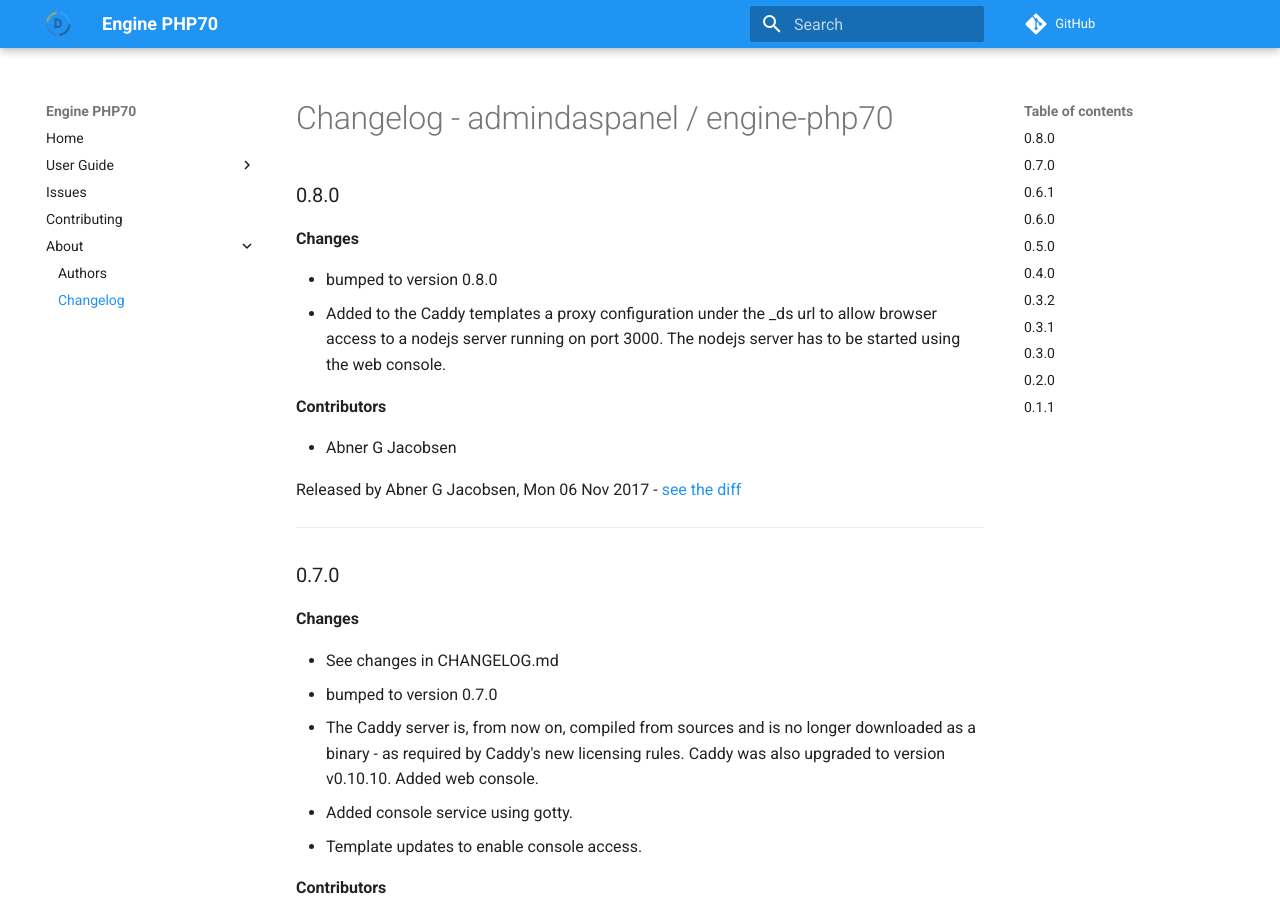
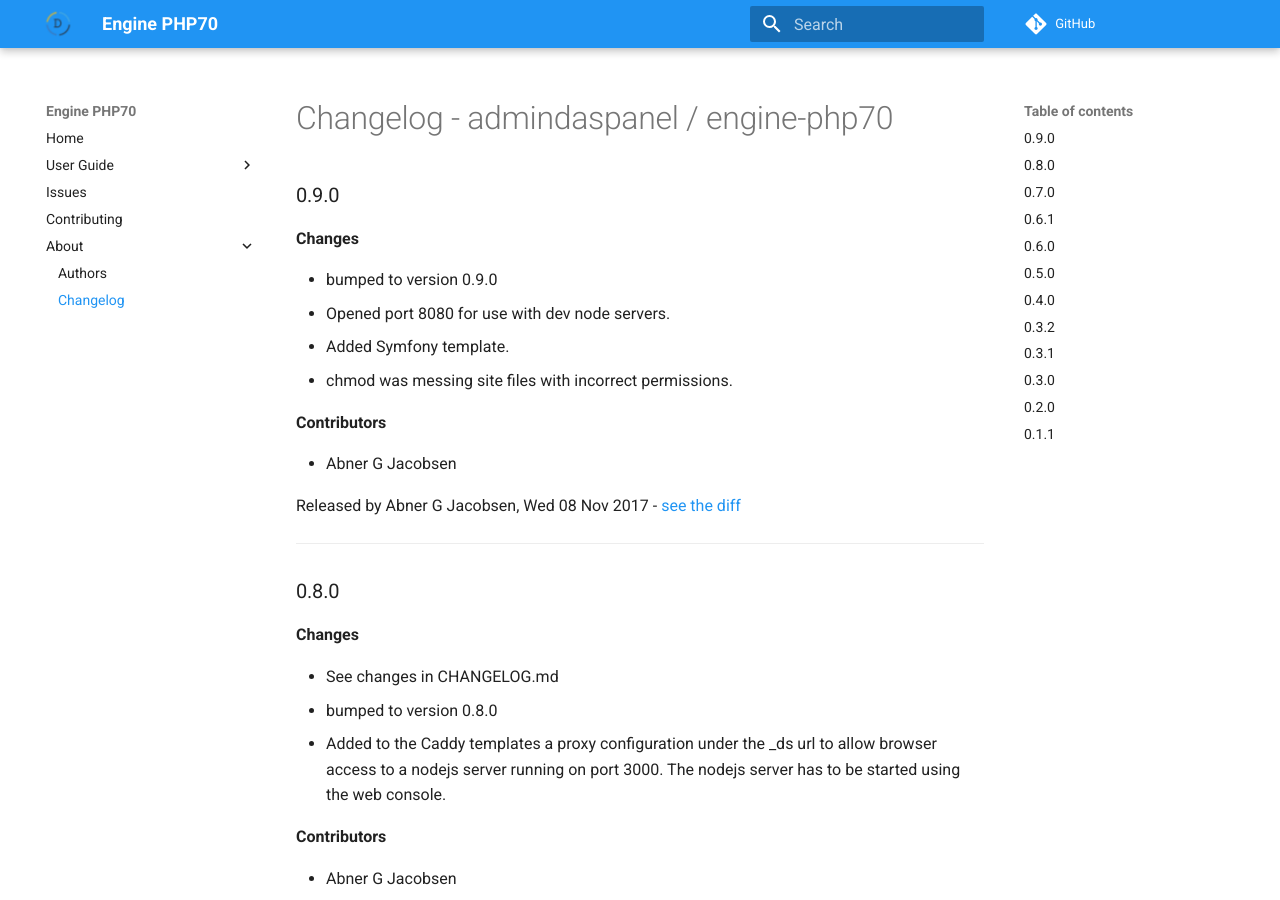
Before and after one commit to daspanel/engine-php70, an MkDocs documentation site: the page built from docs/changelog.md, in a window 1280 px wide and 900 px high. Built offline with MkDocs 1.6.1 and Material for MkDocs 9.7.7, drawn with Linux system fonts in a browser that asks for light colours; comment, search, counter and statistics services are not loaded; old or Windows-style settings are respelled for this version of MkDocs.

Commit message:
See changes in CHANGELOG.md

```diff
--- a/docs/changelog.md
+++ b/docs/changelog.md
@@ -1,8 +1,25 @@
 # Changelog - admindaspanel / engine-php70
+
+### 0.9.0
+__Changes__
+
+- bumped to version 0.9.0
+- Opened port 8080 for use with dev node servers.
+- Added Symfony template.
+- chmod was messing site files with incorrect permissions.
+
+__Contributors__
+
+- Abner G Jacobsen
+
+Released by Abner G Jacobsen, Wed 08 Nov 2017 -
+[see the diff](https://github.com/admindaspanel/engine-php70/compare/0.8.0...0.9.0#diff)
+______________
 
 ### 0.8.0
 __Changes__
 
+- See changes in CHANGELOG.md
 - bumped to version 0.8.0
 - Added to the Caddy templates a proxy configuration under the _ds url to allow browser access to a nodejs server running on port 3000. The nodejs server has to be started using the web console.
 
```
Also changed, not shown: CHANGELOG.md (+17 -0 lines).
